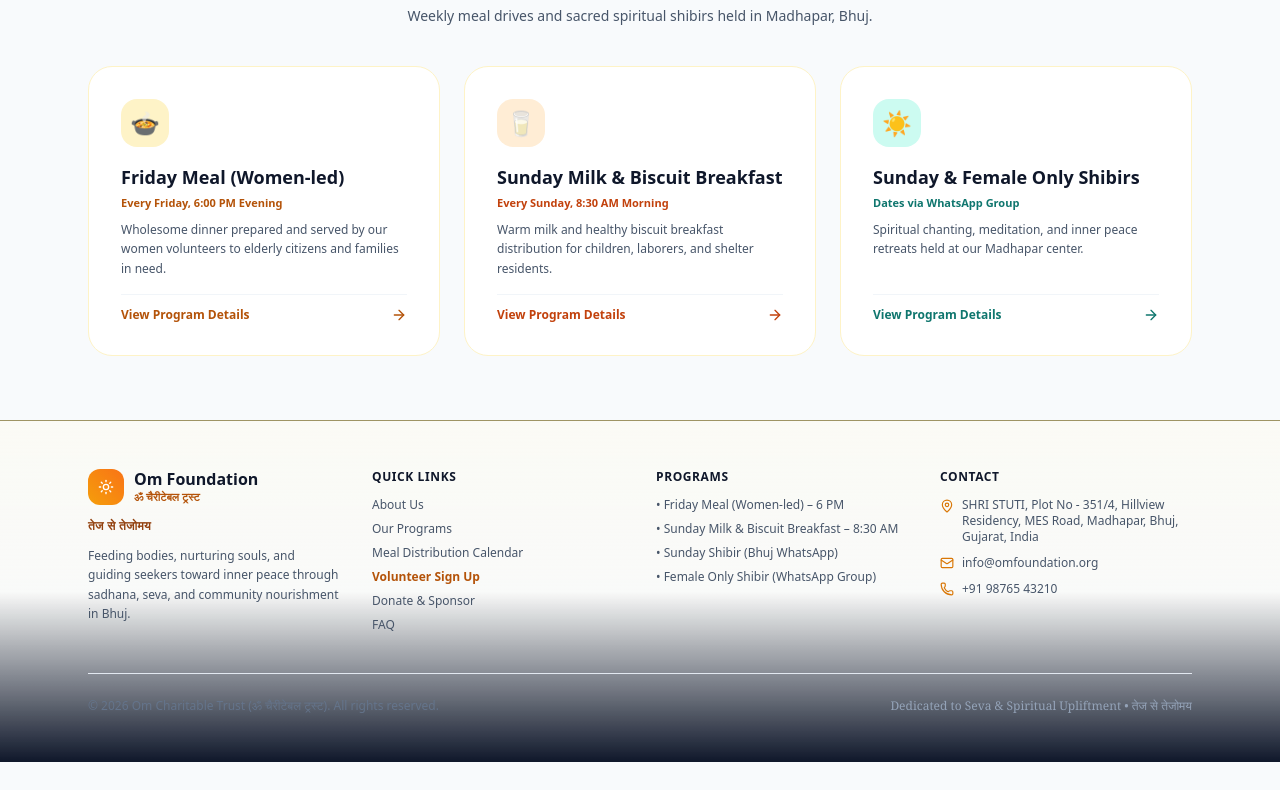
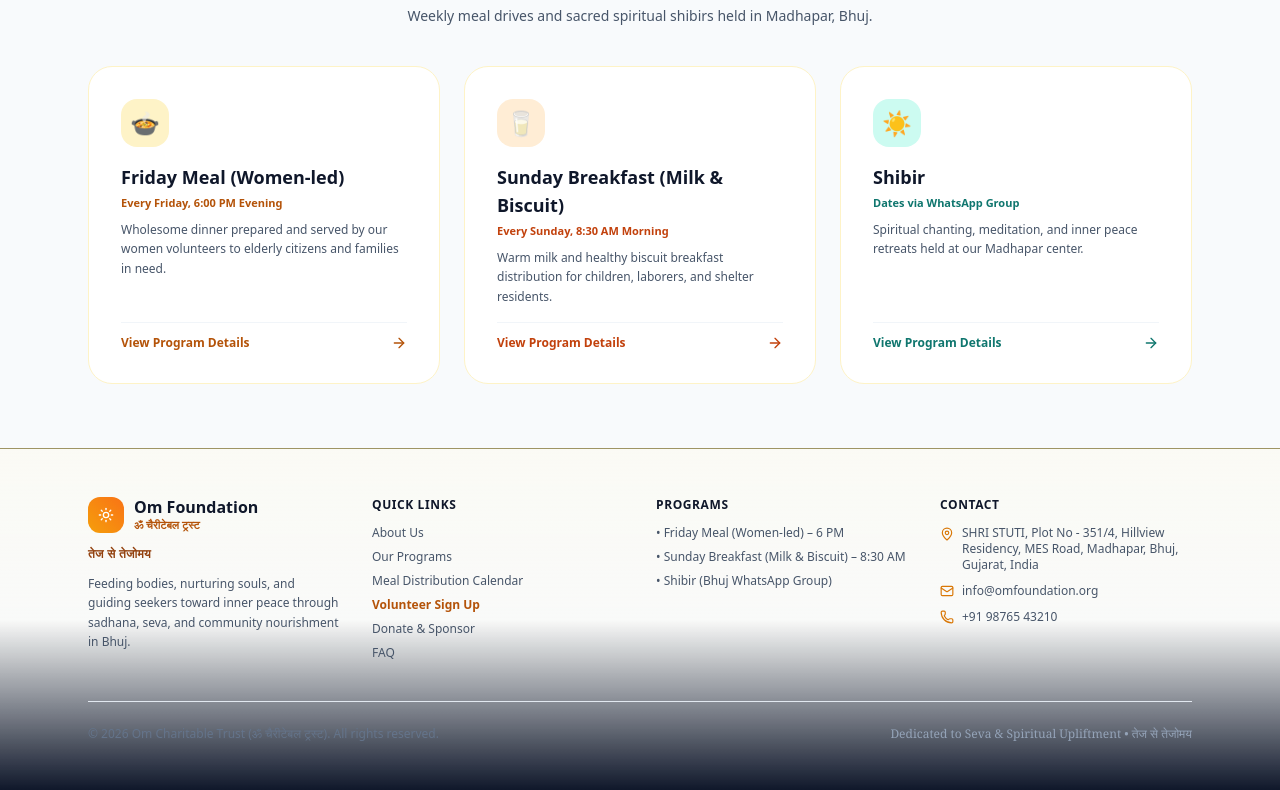
Before and after one commit to vanshsolanki58-stack/om-foundation, a React (Vite) app: page /#/ in a window 1280 px wide. Shown: the part 2271-3061 px from the top of the page. Before the commit the page ends 3033 px from the top, so only its background shows below. Built offline with nearby package versions, Linux system fonts and the light colour scheme; no server answers; the database is empty.

Commit message:
Update program titles on HomePage: Sunday Breakfast (Milk & Biscuit) and Shibir

```diff
--- a/src/components/SiteFooter.tsx
+++ b/src/components/SiteFooter.tsx
@@ -74,9 +74,8 @@
             <h3 className="text-xs font-bold text-slate-900 uppercase tracking-wider">Programs</h3>
             <ul className="mt-3 space-y-2 text-xs text-slate-600">
               <li>• Friday Meal (Women-led) – 6 PM</li>
-              <li>• Sunday Milk & Biscuit Breakfast – 8:30 AM</li>
-              <li>• Sunday Shibir (Bhuj WhatsApp)</li>
-              <li>• Female Only Shibir (WhatsApp Group)</li>
+              <li>• Sunday Breakfast (Milk & Biscuit) – 8:30 AM</li>
+              <li>• Shibir (Bhuj WhatsApp Group)</li>
             </ul>
           </div>
 
--- a/src/components/layout/Footer.tsx
+++ b/src/components/layout/Footer.tsx
@@ -47,9 +47,8 @@
             <h4 className="text-xs font-bold uppercase tracking-wider text-slate-900 mb-3">Programs</h4>
             <ul className="space-y-2 text-xs text-slate-600">
               <li>• Friday Meal (Women-led) – 6 PM</li>
-              <li>• Sunday Milk & Biscuit – 8:30 AM</li>
-              <li>• Sunday Shibir (Bhuj WhatsApp)</li>
-              <li>• Female Only Shibir</li>
+              <li>• Sunday Breakfast (Milk & Biscuit) – 8:30 AM</li>
+              <li>• Shibir (Bhuj WhatsApp Group)</li>
             </ul>
           </div>
 
--- a/src/pages/HomePage.tsx
+++ b/src/pages/HomePage.tsx
@@ -389,7 +389,7 @@
                 🥛
               </div>
               <h3 className="text-lg font-bold text-slate-900 mb-1 group-hover:text-amber-800 transition-colors">
-                Sunday Milk & Biscuit Breakfast
+                Sunday Breakfast (Milk & Biscuit)
               </h3>
               <span className="text-[11px] font-bold text-orange-700 block mb-2">Every Sunday, 8:30 AM Morning</span>
               <p className="text-xs text-slate-600 leading-relaxed">
@@ -412,7 +412,7 @@
                 ☀️
               </div>
               <h3 className="text-lg font-bold text-slate-900 mb-1 group-hover:text-teal-800 transition-colors">
-                Sunday & Female Only Shibirs
+                Shibir
               </h3>
               <span className="text-[11px] font-bold text-teal-700 block mb-2">Dates via WhatsApp Group</span>
               <p className="text-xs text-slate-600 leading-relaxed">
--- a/src/pages/ProgramsPage.tsx
+++ b/src/pages/ProgramsPage.tsx
@@ -13,7 +13,7 @@
       badgeType: "regular",
     },
     {
-      title: "Sunday Milk & Biscuit Breakfast",
+      title: "Sunday Breakfast (Milk & Biscuit)",
       subtitle: "Morning Hunger Relief",
       desc: "Fresh, warm milk and nutritious biscuit breakfast distribution for children, daily-wage workers, and shelter residents across our morning distribution routes.",
       schedule: "Sunday, 8:30 AM Morning",
```
